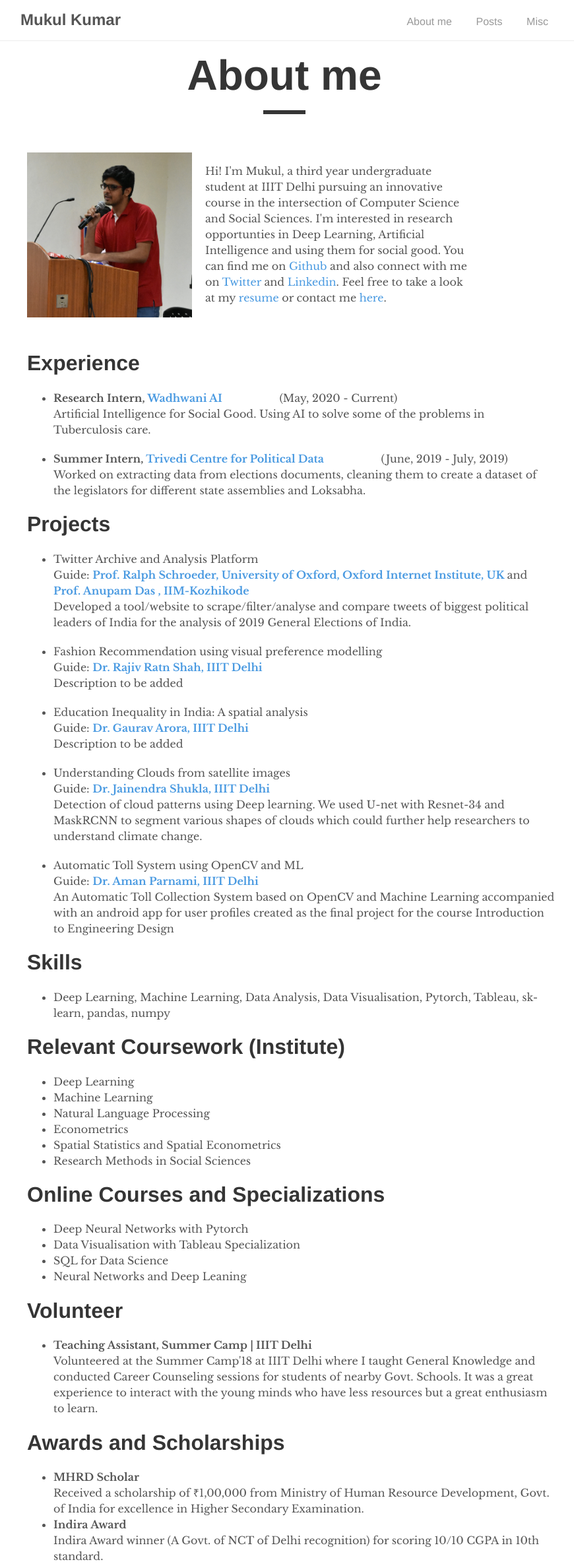
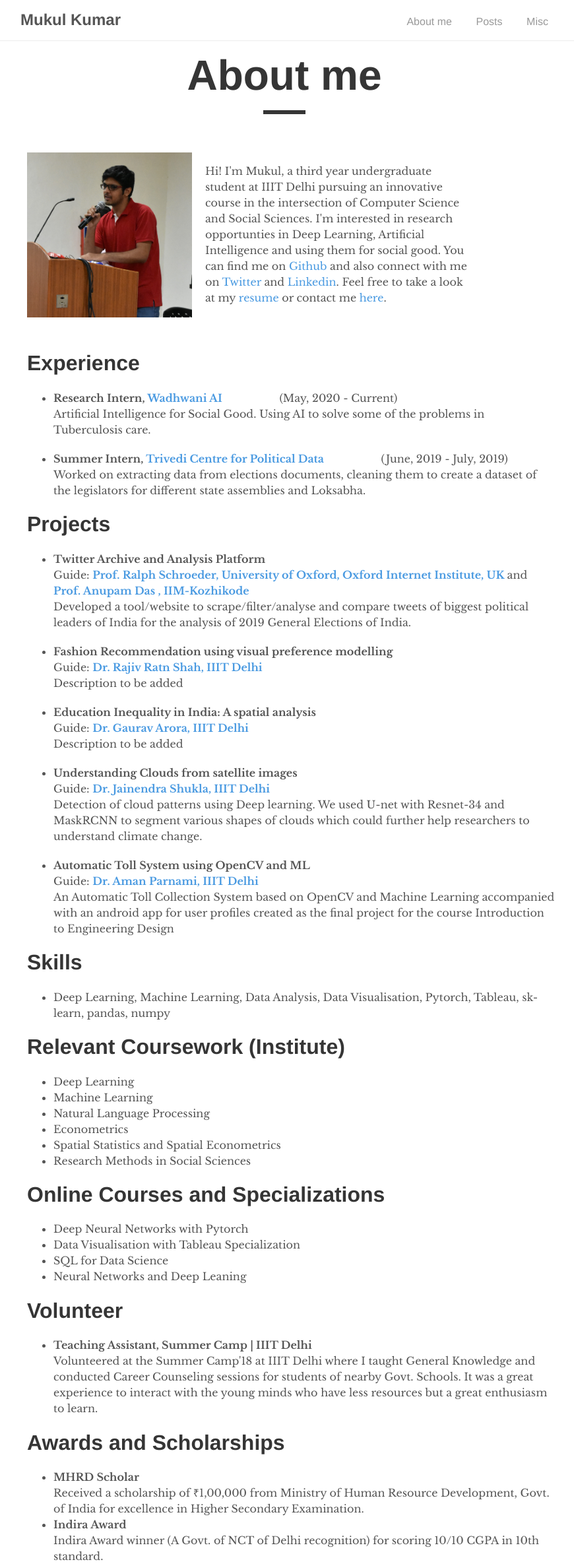
Before and after one commit to mukulkumar22/mukulkumar22.github.io, a Jekyll site: the page built from _pages/about.md, in a window 1280 px wide. Shown: the whole page at 66% size, without its empty margins (209-1079 px from the left). Built offline with Jekyll 4.4.1, drawn with Linux system fonts in a browser that asks for light colours.

Commit message:
Update about.html

```diff
--- a/_layouts/about.html
+++ b/_layouts/about.html
@@ -48,27 +48,27 @@ Worked on extracting data from elections documents, cleaning them to create a da
 
   <h1>Projects</h1>
   <ul>
-    <li>Twitter Archive and Analysis Platform </li>
+    <li><b>Twitter Archive and Analysis Platform </b></li>
     Guide: <a href="https://www.oii.ox.ac.uk/people/ralph-schroeder/" target="_blank"><b>Prof. Ralph Schroeder, University of Oxford, Oxford Internet
 Institute, UK </b> </a> and <a href="https://www.iimk.ac.in/faculty/facultyprofile.php?pid=anupamdas" target="_blank"><b>Prof. Anupam Das , IIM-Kozhikode</b></a> <br>
     Developed a tool/website to scrape/filter/analyse and compare tweets of biggest political leaders of India for the
 analysis of 2019 General Elections of India.
 
 
-    <li style="margin-top: 20px;">Fashion Recommendation using visual preference modelling</li>
+    <li style="margin-top: 20px;"><b>Fashion Recommendation using visual preference modelling</b></li>
     Guide: <a href="https://www.iiitd.ac.in/rajivratn" target="_blank"><b>Dr. Rajiv Ratn Shah, IIIT Delhi</b></a> <br>
     Description to be added
 
-    <li style="margin-top: 20px;">Education Inequality in India: A spatial analysis</li>
+    <li style="margin-top: 20px;"><b>Education Inequality in India: A spatial analysis</b></li>
     Guide: <a href="https://www.iiitd.ac.in/gaurava" target="_blank"><b>Dr. Gaurav Arora, IIIT Delhi</b></a> <br>
     Description to be added
 
-    <li style="margin-top: 20px;">Understanding Clouds from satellite images</li>
+    <li style="margin-top: 20px;"><b>Understanding Clouds from satellite images</b></li>
     Guide: <a href="https://www.iiitd.ac.in/jainendra" target="_blank"><b>Dr. Jainendra Shukla, IIIT Delhi</b></a> <br>
     Detection of cloud patterns using Deep learning. We used U-net with Resnet-34 and MaskRCNN to segment various shapes of clouds which could further help
 researchers to understand climate change.
 
-    <li style="margin-top: 20px;">Automatic Toll System using OpenCV and ML</li>
+    <li style="margin-top: 20px;"><b>Automatic Toll System using OpenCV and ML</b></li>
     Guide: <a href="https://iiitd.ac.in/aman" target="_blank"><b>Dr. Aman Parnami, IIIT Delhi</b></a> <br>
     An Automatic Toll Collection System based on OpenCV and Machine Learning accompanied with an android app for user profiles
 created as the final project for the course
```
